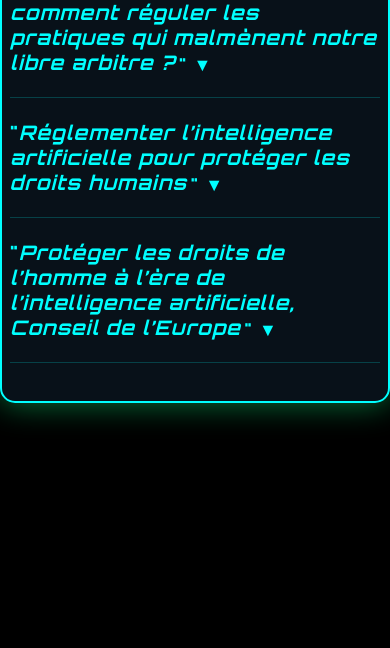
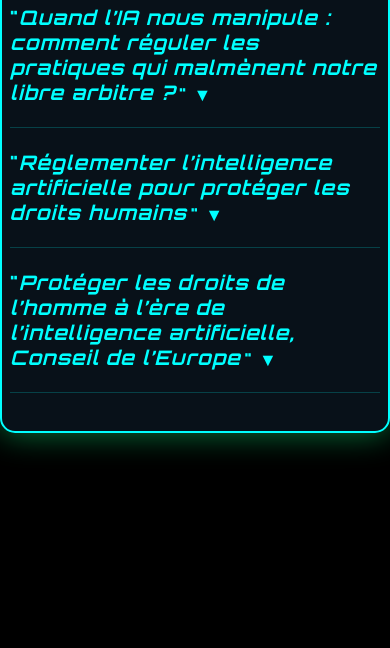
Before and after one commit to eliottzdg/lafindelindividu, a plain HTML site: page références.html in a window 390 px wide. Shown: the part 196-844 px from the top of the page. Drawn offline with Linux system fonts and the light colour scheme.

Commit message:
Update références.html

```diff
--- a/références.html
+++ b/références.html
@@ -95,7 +95,7 @@
       to { opacity: 1; transform: translateY(0);}
     }
     .content {
-      margin-top: 120px;
+      margin-top: 180px;
       background: rgba(10, 20, 30, 0.85);
       border-radius: 15px;
       border: 2px solid #0ff;
@@ -186,7 +186,7 @@
     @media (max-width: 600px) {
       .content h1 { font-size: 2rem; }
       .references-list, .reference-details { font-size: 1rem; }
-      .content { margin-top: 60px; padding: 1rem 0.5rem;}
+      .content { margin-top: 90px; padding: 1rem 0.5rem;}
       .menu-btn { font-size: 1rem; padding: 0.7rem 1.2rem;}
       .menu-dropdown a { font-size: 1rem; padding: 0.8rem 1.2rem;}
     }
```
